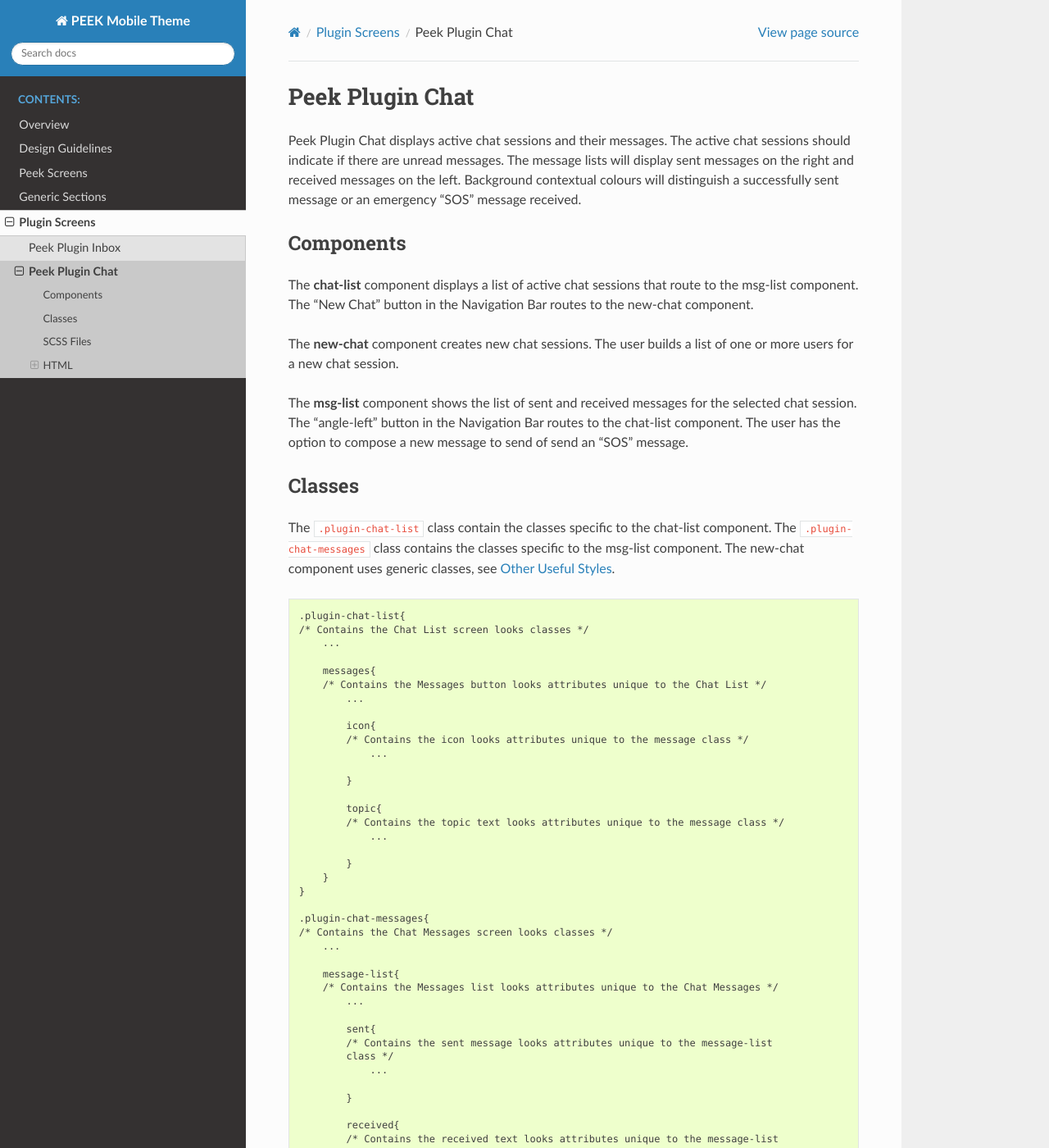
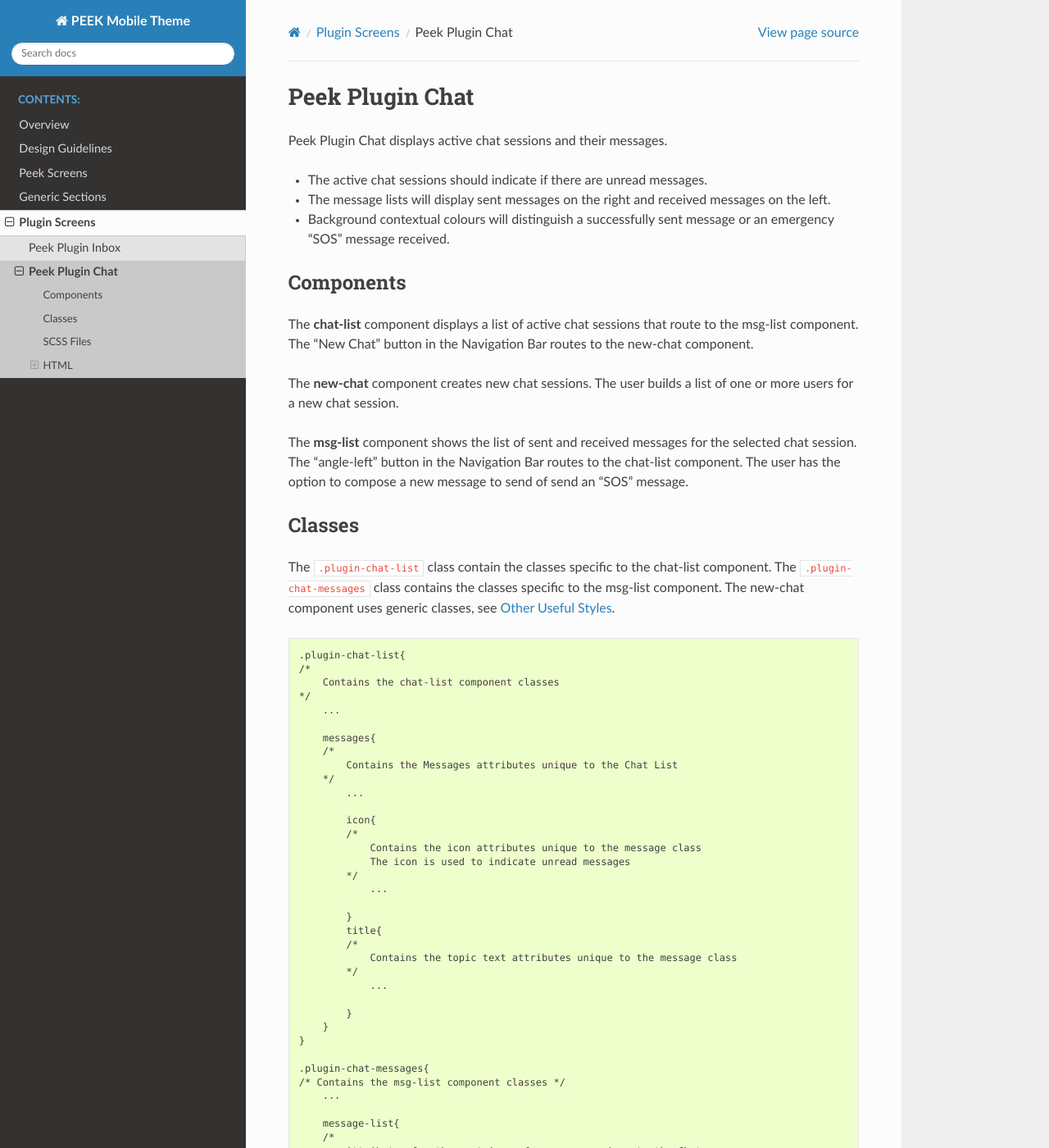
Before and after one commit to Synerty/peek-mobile-theme, a Sphinx documentation site: the page built from docs/plugin_screens/chat/chat.rst, in a window 1280 px wide and 1400 px high. Shown: the whole window at 82% size. Built offline with Sphinx 7.4.7 and the Read the Docs theme 2.0.0, drawn with Linux system fonts in a browser that asks for light colours; some of the changed text lies outside the part shown.

Commit message:
refined peek-plugin-chat documentation descriptions

```diff
--- a/docs/plugin_screens/chat/chat.rst
+++ b/docs/plugin_screens/chat/chat.rst
@@ -5,11 +5,14 @@ Peek Plugin Chat
 ================
 
 Peek Plugin Chat displays active chat sessions and their messages.
-The active chat sessions should indicate if there are unread messages.
-The message lists will display sent messages on the right and received messages on the
-left.
-Background contextual colours will distinguish a successfully sent message or an
-emergency "SOS" message received.
+
+*  The active chat sessions should indicate if there are unread messages.
+
+*  The message lists will display sent messages on the right and received messages on
+   the left.
+
+*  Background contextual colours will distinguish a successfully sent message or an
+   emergency "SOS" message received.
 
 
 Components
@@ -40,21 +43,29 @@ The new-chat component uses generic classes, see :ref:`other_useful_styles`.
 ::
 
         .plugin-chat-list{
-        /* Contains the Chat List screen looks classes */
+        /*
+            Contains the chat-list component classes
+        */
             ...
 
             messages{
-            /* Contains the Messages button looks attributes unique to the Chat List */
+            /*
+                Contains the Messages attributes unique to the Chat List
+            */
                 ...
 
                 icon{
-                /* Contains the icon looks attributes unique to the message class */
+                /*
+                    Contains the icon attributes unique to the message class
+                    The icon is used to indicate unread messages
+                */
                     ...
 
                 }
-
-                topic{
-                /* Contains the topic text looks attributes unique to the message class */
+                title{
+                /*
+                    Contains the topic text attributes unique to the message class
+                */
                     ...
 
                 }
@@ -62,37 +73,72 @@ The new-chat component uses generic classes, see :ref:`other_useful_styles`.
         }
 
         .plugin-chat-messages{
-        /* Contains the Chat Messages screen looks classes */
+        /* Contains the msg-list component classes */
             ...
 
             message-list{
-            /* Contains the Messages list looks attributes unique to the Chat Messages */
+            /*
+                Attributes for the container of messages, unique to the Chat
+                Messages.
+                Scrolls through the messages with most recent at the bottom.
+            */
                 ...
 
                 sent{
-                /* Contains the sent message looks attributes unique to the message-list
-                class */
+                /*
+                    Contains the sent message attributes unique to the message-list
+                    class.
+                    Container is right aligned with background colour different to the
+                    received class.
+                    bg-success class applied for a successfully sent message.
+                */
                     ...
 
                 }
-
                 received{
-                /* Contains the received text looks attributes unique to the message-list
-                class */
+                /*
+                    Contains the received text attributes unique to the message-list
+                    class.
+                    Container is right aligned with background colour different to the
+                    sent class.
+                    bg-warning class applied for an emergency priority message.
+                */
                     ...
 
                 }
+                message-details{
+                /*
+                    Contains the message details text attributes unique to the
+                    message-list class.
+                    The message details should not be the focus of attention (text-muted)
+                */
+                    ...
 
-                message-details{
-                /* Contains the message details text looks attributes unique to the
-                message-list class */
+                }
+                emergency-text{
+                /*
+                    Contains the emergency priority message text attributes unique to the
+                    message-list class
+
+                */
+                    ...
+
+                }
+                normal-text{
+                /*
+                    Contains the normal priority message text attributes unique to the
+                    message-list class
+                */
                     ...
 
                 }
             }
             messaging-area{
-            /* Contains the compose message area looks attributes unique to the
-            Chat Messages */
+            /*
+                Contains the compose message area attributes unique to the
+                chat messages.
+                Fixed to the bottom of the screen.
+            */
                 ...
 
             }
@@ -152,7 +198,7 @@ chat-list component
                     <fa class="icon" name="comment-o" *ngIf="!isChatRead(chat)"></fa>
 
                     <!-- Other Users -->
-                    <div class="topic" *ngFor="let user of otherChatUsers(chat)">
+                    <div class="title" *ngFor="let user of otherChatUsers(chat)">
                         {{userDisplayName(user)}} ({{user.userId}})
                     </div>
                 </div>
@@ -265,12 +311,12 @@ msg-list component
                              [class.bg-success]="isNormalPriority(msg)"
                              [class.bg-danger]="isEmergencyPriority(msg)">
 
-                            <div class="h5"
+                            <div class="emergency-text"
                                  *ngIf="isNormalPriority(msg)">
                                 {{msg.message}}
 
                             </div>
-                            <div class="h4"
+                            <div class="normal-text"
                                  *ngIf="isEmergencyPriority(msg)">
                                 {{msg.message}}
 
```
Also changed, not shown: 2 other files.
